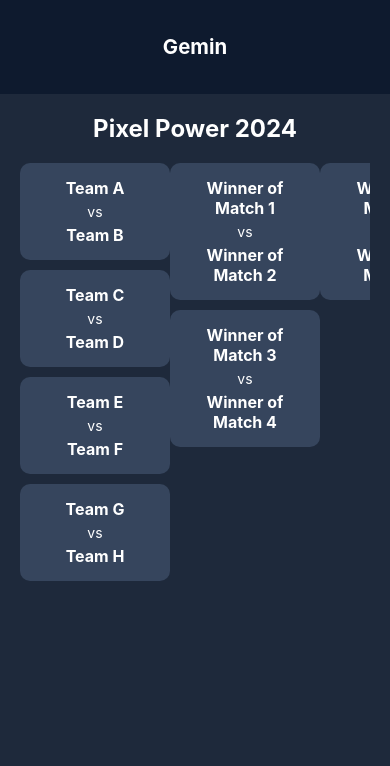
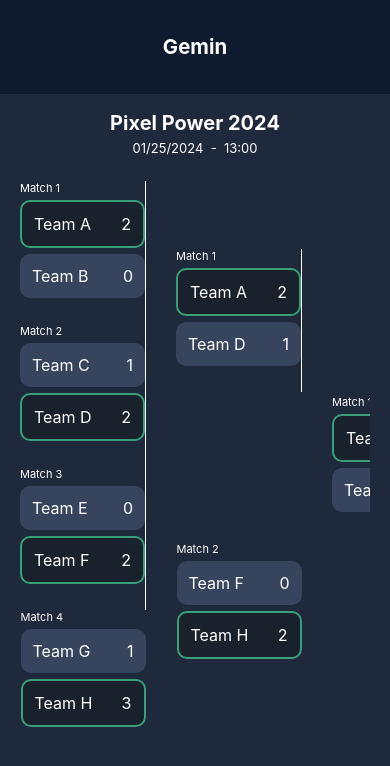
Before and after one commit to Gemin-id/Gemin, a React Native app: screen / in a window 390 px wide. Shown: the top 766 px of the page. Built offline with nearby package versions, Linux system fonts and the light colour scheme.

Commit message:
feat: update bracket screen

```diff
--- a/apps/screen/BracketScreen.tsx
+++ b/apps/screen/BracketScreen.tsx
@@ -6,52 +6,72 @@ const participants = [
     'Team E', 'Team F', 'Team G', 'Team H'
 ];
 
+const score = [
+    0, 1, 2, 3
+];
+
 const matches = [
     // First round
     [
-        { match: 1, team1: participants[0], team2: participants[1] },
-        { match: 2, team1: participants[2], team2: participants[3] },
-        { match: 3, team1: participants[4], team2: participants[5] },
-        { match: 4, team1: participants[6], team2: participants[7] },
+        { matchNumber: 1, team1: participants[0], score1: score[2], team2: participants[1], score2: score[0] },
+        { matchNumber: 2, team1: participants[2], score1: score[1], team2: participants[3], score2: score[2] },
+        { matchNumber: 3, team1: participants[4], score1: score[0], team2: participants[5], score2: score[2] },
+        { matchNumber: 4, team1: participants[6], score1: score[1], team2: participants[7], score2: score[3] },
     ],
     // Second round
     [
-        { match: 5, team1: 'Winner of Match 1', team2: 'Winner of Match 2' },
-        { match: 6, team1: 'Winner of Match 3', team2: 'Winner of Match 4' },
+        { matchNumber: 5, team1: participants[0], score1: score[2], team2: participants[3], score2: score[1] },
+        { matchNumber: 6, team1: participants[5], score1: score[0], team2: participants[7], score2: score[2] },
     ],
     // Final round
     [
-        { match: 7, team1: 'Winner of Match 5', team2: 'Winner of Match 6' },
+        { matchNumber: 7, team1: participants[0], score1: score[3], team2: participants[7], score2: score[0] },
     ],
 ];
 
-type Team = {
+type Match = {
+    matchNumber: number;
     team1: string;
+    score1: number;
     team2: string;
-};
-
-type Match = {
-    team1: string;
-    team2: string;
+    score2: number;
 };
 
 type RoundProps = {
     matches: Match[];
+    roundNumber: number;
 };
 
-const Match = ({ team1, team2 }: Team) => (
+const Match = ({ matchNumber, team1, score1, team2, score2 }: Match) => (
     <View style={styles.matchContainer}>
+      <Text style={styles.matchNumber}>Match {matchNumber}</Text>
+      <View style={[styles.teamContainer, score1 > score2 ? styles.winningTeam : {}]}>
         <Text style={styles.matchText}>{team1}</Text>
-        <Text style={styles.vsText}>vs</Text>
+        <Text style={styles.scoreText}>{score1}</Text>
+      </View>
+      <View style={[styles.teamContainer, score2 > score1 ? styles.winningTeam : {}]}>
         <Text style={styles.matchText}>{team2}</Text>
+        <Text style={styles.scoreText}>{score2}</Text>
+      </View>
     </View>
   );
 
-const Round = ({ matches }: RoundProps) => (
+const baseGap = 75;
+const Round = ({ matches, roundNumber }: RoundProps) => (
     <View style={styles.roundContainer}>
-        {matches.map((match, index) => (
-            <Match key={index} team1={match.team1} team2={match.team2} />
-        ))}
+      {matches.map((match, index) => {
+        const marginTop = roundNumber > 1 && index !== 0 ? roundNumber * baseGap : 0;
+        return (
+          <View key={index} style={{ flexDirection: 'row' }}>
+            <View style={[styles.matchContainer, { marginTop: marginTop }]}>
+              <Match matchNumber={index + 1} team1={match.team1} score1={match.score1} team2={match.team2} score2={match.score2} />
+            </View>
+            {index < matches.length - 1 && (
+              <View style={{ borderLeftWidth: 1, borderColor: '#ffffff', flex: 1 }} />
+            )}
+          </View>
+        );
+      })}
     </View>
   );
 
@@ -59,12 +79,15 @@ export default function BracketScreen() {
     return (
         <ScrollView style={styles.container}>
             <Text style={styles.title}>Pixel Power 2024</Text>
+            <Text style={styles.subtitle}>01/25/2024  -  13:00</Text>
+            <ScrollView>
                 <ScrollView horizontal>
                     <View style={styles.bracketContainer}>
                         {matches.map((round, index) => (
-                        <Round key={index} matches={round} />
+                            <Round key={index} matches={round} roundNumber={index + 1} />
                         ))}
                     </View>
+                </ScrollView>
             </ScrollView>
         </ScrollView>
     );
@@ -74,40 +97,62 @@ const styles = StyleSheet.create({
     container: {
         flex: 1,
         backgroundColor: '#1E293B',
-        padding: 20,
+        paddingVertical: 17,
+        paddingHorizontal: 20,
     },
     title: {
         color: '#ffffff',
-        fontSize: 24,
+        fontSize: 20,
         fontWeight: 'bold',
-        marginBottom: 20,
+        marginBottom: 5,
+        textAlign: 'center',
+    },
+    subtitle: {
+        color: '#ffffff',
+        fontSize: 13,
+        marginBottom: 25,
         textAlign: 'center',
     },
     bracketContainer: {
         flexDirection: 'row',
         justifyContent: 'space-around',
+        alignItems: 'center',
     },
     roundContainer: {
         alignItems: 'center',
+        marginRight: 30,
     },
     matchContainer: {
+        marginBottom: 10,
+    },
+    teamContainer: {
         backgroundColor: '#36455D',
-        padding: 15,
+        padding: 12,
         borderRadius: 10,
-        marginBottom: 10,
-        alignItems: 'center',
-        width: 150,
+        marginBottom: 6,
+        // alignItems: 'center',
+        justifyContent: 'space-between',
+        width: 125,
+        flexDirection: 'row',
     },
     matchText: {
         color: '#ffffff',
         fontSize: 16,
-        fontWeight: 'bold',
-        textAlign: 'center',
+        // textAlign: 'center',
     },
-    vsText: {
+    scoreText: {
         color: '#ffffff',
-        fontSize: 14,
-        marginVertical: 5,
-        textAlign: 'center',
+        fontSize: 16,
+        textAlign: 'right',
+    },
+    matchNumber: {
+        color: '#ffffff',
+        fontSize: 11,
+        marginBottom: 5,
+    },
+    winningTeam: {
+        borderColor: '#389F7A',
+        borderWidth: 2,
+        backgroundColor: '#19212D',
     },
 });
```
Lines whose indentation alone changed are shown as unchanged.
